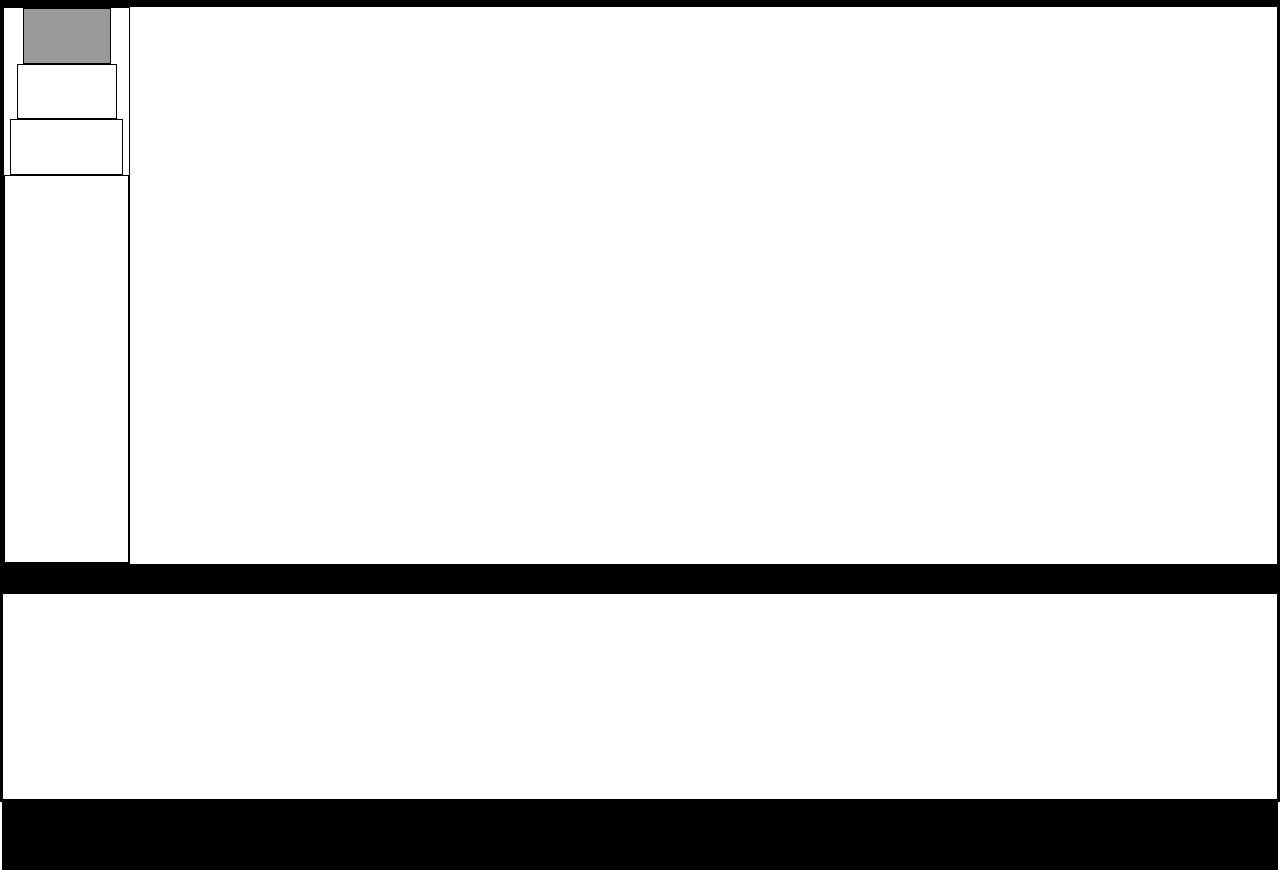
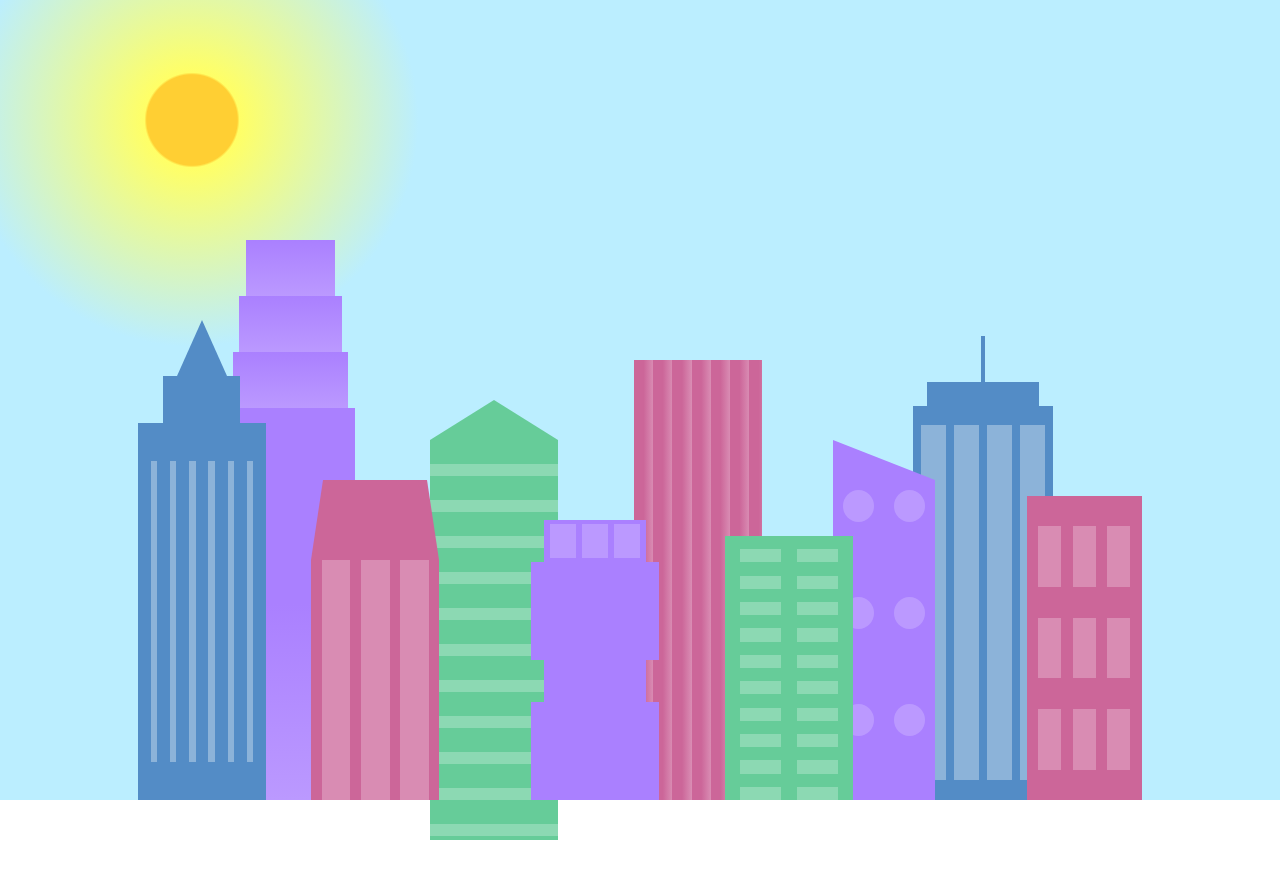
Before and after one commit to nicywi/-New-Responsive-Web-Design, a plain HTML site: page 11. City Skyline/index.html in a window 1280 px wide. After the commit the page ends 840 px from the top, so only its background shows below. Drawn offline with Linux system fonts and the light colour scheme.

Commit message:
added css to skyline

```diff
--- a/11. City Skyline/styles.css
+++ b/11. City Skyline/styles.css
@@ -1,5 +1,15 @@
+:root {
+  --building-color1: #aa80ff;
+  --building-color2: #66cc99;
+  --building-color3: #cc6699;
+  --building-color4: #538cc6;
+  --window-color1: #bb99ff;
+  --window-color2: #8cd9b3;
+  --window-color3: #d98cb3;
+  --window-color4: #8cb3d9;
+}
+
 * {
-    border: 1px solid black;
   box-sizing: border-box;
 }
 
@@ -9,36 +19,303 @@
   overflow: hidden;
 }
 
-  .background-buildings {
+.background-buildings, .foreground-buildings {
   width: 100%;
   height: 100%;
+  display: flex;
+  align-items: flex-end;
+  justify-content: space-evenly;
+  position: absolute;
+  top: 0;
 }
 
+.building-wrap {
+  display: flex;
+  flex-direction: column;
+  align-items: center;
+}
+
+.window-wrap {
+  display: flex;
+  align-items: center;
+  justify-content: space-evenly;
+}
+
+.sky {
+  background: radial-gradient(
+      closest-corner circle at 15% 15%,
+      #ffcf33,
+      #ffcf33 20%,
+      #ffff66 21%,
+      #bbeeff 100%
+    );
+}
+
+/* BACKGROUND BUILDINGS - "bb" stands for "background building" */
 .bb1 {
   width: 10%;
   height: 70%;
-    display: flex;
-    flex-direction: column;
-    align-items: center;
-    --building-color1: #999;
 }
 
 .bb1a {
   width: 70%;
-    height: 10%;
-    background-color: var(--building-color1);
 }
+
 .bb1b {
   width: 80%;
-    height: 10%;
 }
 
 .bb1c {
   width: 90%;
-    height: 10%;
 }
 
 .bb1d {
   width: 100%;
   height: 70%;
+  background: linear-gradient(
+      var(--building-color1) 50%,
+      var(--window-color1)
+    );
 }
+
+.bb1-window {
+  height: 10%;
+  background: linear-gradient(
+      var(--building-color1),
+      var(--window-color1)
+    );
+}
+
+.bb2 {
+  width: 10%;
+  height: 50%;
+}
+
+.bb2a {
+  border-bottom: 5vh solid var(--building-color2);
+  border-left: 5vw solid transparent;
+  border-right: 5vw solid transparent;
+}
+
+.bb2b {
+  width: 100%;
+  height: 100%;
+  background: repeating-linear-gradient(
+      var(--building-color2),
+      var(--building-color2) 6%,
+      var(--window-color2) 6%,
+      var(--window-color2) 9%
+    );
+}
+
+.bb3 {
+  width: 10%;
+  height: 55%;
+  background: repeating-linear-gradient(
+      90deg,
+      var(--building-color3),
+      var(--building-color3),
+      var(--window-color3) 15%
+    );
+}
+
+.bb4 {
+  width: 11%;
+  height: 58%;
+}
+
+.bb4a {
+  width: 3%;
+  height: 10%;
+  background-color: var(--building-color4);
+}
+
+.bb4b {
+  width: 80%;
+  height: 5%;
+  background-color: var(--building-color4);
+}
+
+.bb4c {
+  width: 100%;
+  height: 85%;
+  background-color: var(--building-color4);
+}
+
+.bb4-window {
+  width: 18%;
+  height: 90%;
+  background-color: var(--window-color4);
+}
+
+/* FOREGROUND BUILDINGS - "fb" stands for "foreground building" */
+.fb1 {
+  width: 10%;
+  height: 60%;
+}
+
+.fb1a {
+  border-bottom: 7vh solid var(--building-color4);
+  border-left: 2vw solid transparent;
+  border-right: 2vw solid transparent;
+}
+
+.fb1b {
+  width: 60%;
+  height: 10%;
+  background-color: var(--building-color4);
+}
+
+.fb1c {
+  width: 100%;
+  height: 80%;
+  background: repeating-linear-gradient(
+      90deg,
+      var(--building-color4),
+      var(--building-color4) 10%,
+      transparent 10%,
+      transparent 15%
+    ),
+    repeating-linear-gradient(
+      var(--building-color4),
+      var(--building-color4) 10%,
+      var(--window-color4) 10%,
+      var(--window-color4) 90%
+    );
+}
+
+.fb2 {
+  width: 10%;
+  height: 40%;
+}
+
+.fb2a {
+  width: 100%;
+  border-bottom: 10vh solid var(--building-color3);
+  border-left: 1vw solid transparent;
+  border-right: 1vw solid transparent;
+}
+
+.fb2b {
+  width: 100%;
+  height: 75%;
+  background-color: var(--building-color3);
+}
+
+.fb2-window {
+  width: 22%;
+  height: 100%;
+  background-color: var(--window-color3);
+}
+
+.fb3 {
+  width: 10%;
+  height: 35%;
+}
+
+.fb3a {
+  width: 80%;
+  height: 15%;
+  background-color: var(--building-color1);
+}
+
+.fb3b {
+  width: 100%;
+  height: 35%;
+  background-color: var(--building-color1);
+}
+
+.fb3-window {
+  width: 25%;
+  height: 80%;
+  background-color: var(--window-color1);
+}
+
+.fb4 {
+  width: 8%;
+  height: 45%;
+  position: relative;
+  left: 10%;
+}
+
+.fb4a {
+  border-top: 5vh solid transparent;
+  border-left: 8vw solid var(--building-color1);
+}
+
+.fb4b {
+  width: 100%;
+  height: 89%;
+  background-color: var(--building-color1);
+  display: flex;
+  flex-wrap: wrap;
+}
+
+.fb4-window {
+  width: 30%;
+  height: 10%;
+  border-radius: 50%;
+  background-color: var(--window-color1);
+  margin: 10%;
+}
+
+.fb5 {
+  width: 10%;
+  height: 33%;
+  position: relative;
+  right: 10%;
+  background: repeating-linear-gradient(
+      var(--building-color2),
+      var(--building-color2) 5%,
+      transparent 5%,
+      transparent 10%
+    ),
+    repeating-linear-gradient(
+      90deg,
+      var(--building-color2),
+      var(--building-color2) 12%,
+      var(--window-color2) 12%,
+      var(--window-color2) 44%
+    );
+}
+
+.fb6 {
+  width: 9%;
+  height: 38%;
+  background: repeating-linear-gradient(
+      90deg,
+      var(--building-color3),
+      var(--building-color3) 10%,
+      transparent 10%,
+      transparent 30%
+    ),
+    repeating-linear-gradient(
+      var(--building-color3),
+      var(--building-color3) 10%,
+      var(--window-color3) 10%,
+      var(--window-color3) 30%
+    );
+}
+
+@media (max-width: 1000px) {
+  :root {
+    --building-color1: #000;
+    --building-color2: #000;
+    --building-color3: #000;
+    --building-color4: #000;
+
+  --window-color1: #777;
+  --window-color2: #777;
+  --window-color3: #777;
+  --window-color4: #777;
+  }
+  .sky {
+    background: radial-gradient(
+        closest-corner circle at 15% 15%,
+        #ccc,
+        #ccc 20%,
+        #445 21%,
+        #223 100%
+      );
+  }
+}
```
Also changed, not shown: 1 other file. Lines whose indentation alone changed are shown as unchanged.
